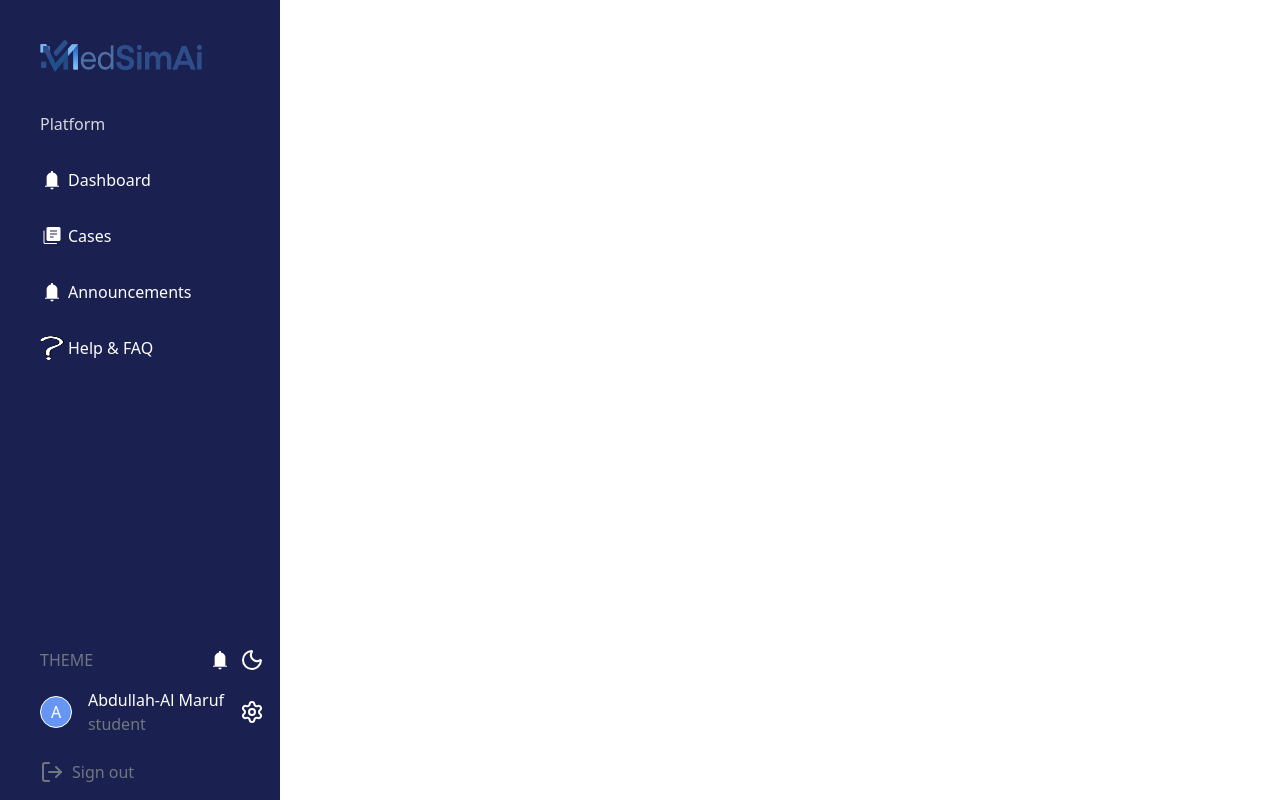
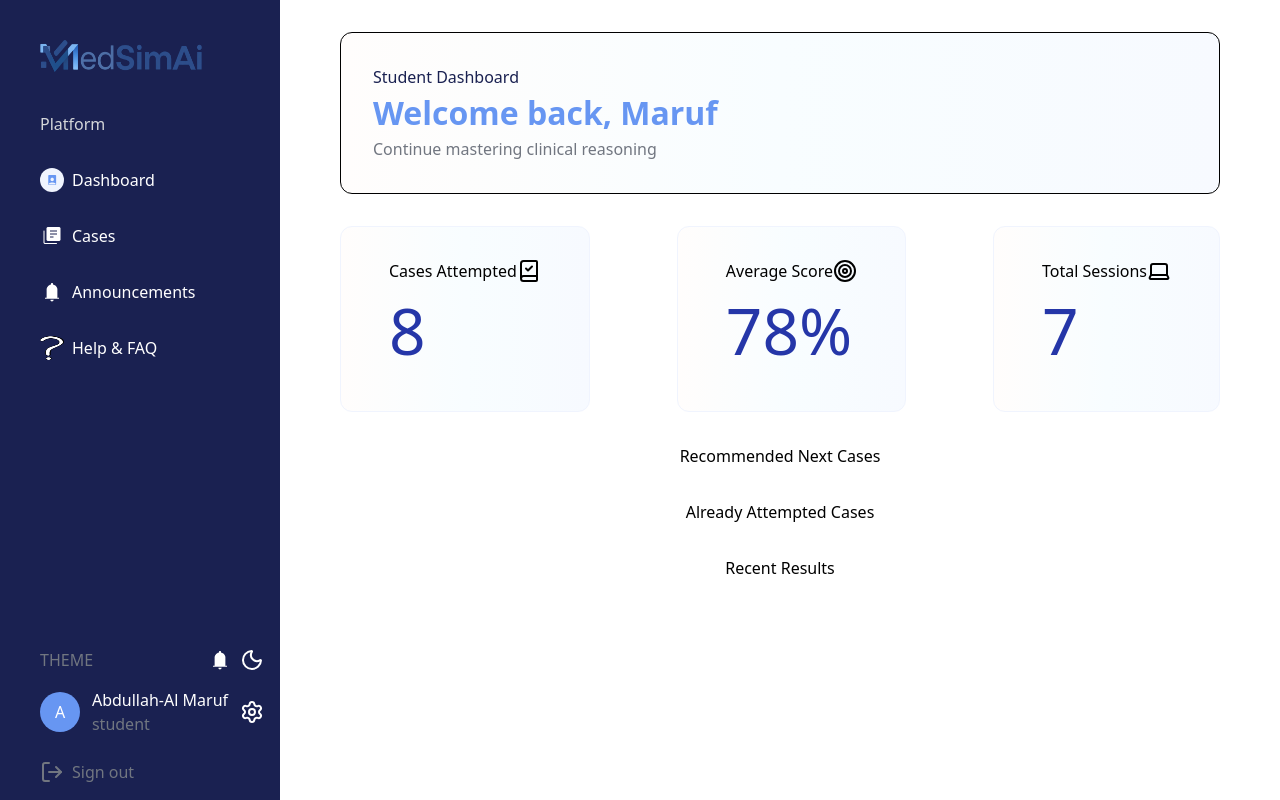
Before and after one commit to Rejoan2020/MedSimAi, a Next.js app: page / in a window 1280 px wide. Built offline with nearby package versions, Linux system fonts and the light colour scheme.

Commit message:
feat/dashboard for logged in student

```diff
--- a/app/components/Sidebar.jsx
+++ b/app/components/Sidebar.jsx
@@ -5,7 +5,7 @@ import React from 'react'
 export default function Sidebar() {
     const menu = [
         {
-            'icon': '/sidebar/notification.png',
+            'icon': '/icons/students.svg',
             'title': 'Dashboard'
         },
         {
@@ -31,7 +31,7 @@ export default function Sidebar() {
                 className='m-10 w-[162px] h-[32px]' />
             <div className='pl-10 pb-4 text-[#D5D7DA]'>Platform</div>
             {
-                menu.map((m, idx) => <div key={idx} className='flex gap-1 p-4 pl-10 hover:bg-[#6796F2] cursor-pointer'>
+                menu.map((m, idx) => <div key={idx} className='flex gap-2 p-4 pl-10 hover:bg-[#6796F2] cursor-pointer'>
                     <Image width={24} height={24} alt={m.title} src={m.icon} className='w-6 h-6' />
                     <div>{m.title}</div>
                 </div>)
@@ -45,7 +45,7 @@ export default function Sidebar() {
                     </div>
                 </div>
                 <div className='flex items-center justify-between'>
-                    <div className='border flex items-center justify-center rounded-full bg-light-blue p-2 h-8 w-8 cursor-pointer'>{user.name.charAt(0)}</div>
+                    <div className='border-0 hover:border-1 flex items-center justify-center rounded-full bg-light-blue p-2 h-10 w-10 cursor-pointer'>{user.name.charAt(0)}</div>
                     <div>
                         <div>{user.name}</div>
                         <div className='text-Secondary-Text'>{user.accountType}</div>
--- a/app/page.js
+++ b/app/page.js
@@ -4,8 +4,8 @@ import PerformanceIndicator from "@/components/PerformanceIndicator";
 import ResponsiveCircle from "@/components/ResponsiveCircle";
 import Tab from "@/components/Tab";
 import Sidebar from "./components/Sidebar";
-import Dashboard from "./components/AdminDashboard";
 import Footer from "./admin-dashboard/components/Footer";
+import Dashboard from "@/components/dashboard/Dashboard";
 
 export default function Home() {
   return (
@@ -15,8 +15,7 @@ export default function Home() {
       <PerformanceIndicator score = {4}/>
       <Options number = {1}/>
       <Button title={"Show details"} down = {false}/> */}
-      {/* <Dashboard/>  */}
-
+      <Dashboard/>
     </div>
   );
 }
--- /dev/null
+++ b/components/dashboard/Card.jsx
@@ -0,0 +1,14 @@
+import Image from 'next/image'
+import React from 'react'
+
+export default function Card({ title, number, icon:Icon }) {
+    return (
+        <div className='p-8 px-12 border-1 border-[#F0F4FE] rounded-xl bg-[linear-gradient(to_right,#FFFDFC,#F8FDFF,#F7FAFF)]'>
+            <div className='flex justify-between items-center'>
+                <div className='text-[16px]'>{title}</div>
+                <Icon/>
+            </div>
+            <div className='text-[#2536A8] text-[64px]'>{number}</div>
+        </div>
+    )
+}
--- /dev/null
+++ b/components/dashboard/Dashboard.jsx
@@ -0,0 +1,35 @@
+import React from 'react'
+import Welcome from './Welcome'
+import Card from './Card'
+import { BookCheck, TargetIcon, Laptop } from 'lucide-react'
+
+export default function Dashboard() {
+    const cards = [
+        {
+            'title': 'Cases Attempted',
+            'number': '8',
+            'icon': BookCheck,
+        },
+        {
+            'title': 'Average Score',
+            'number': '78%',
+            'icon': TargetIcon,
+        },
+        {
+            'title': 'Total Sessions',
+            'number': '7',
+            'icon': Laptop,
+        }
+    ]
+    return (
+        <div className='w-full m-8 flex flex-col items-center gap-8'>
+            <Welcome />
+            <div className='flex justify-between w-full max-w-220 '>
+                {cards.map((card, index) => <Card key={index} title={card.title} number={card.number} icon={card.icon} />)}
+            </div>
+            <div>Recommended Next Cases</div>
+            <div>Already Attempted Cases</div>
+            <div>Recent Results</div>
+        </div>
+    )
+}
--- /dev/null
+++ b/components/dashboard/Welcome.jsx
@@ -0,0 +1,11 @@
+import React from 'react'
+
+export default function Welcome() {
+  return (
+    <div className='bg-[linear-gradient(to_right,#FFFDFC,#F8FDFF,#F7FAFF)] p-8 border-1 rounded-xl w-full max-w-220'>
+      <div className='text-deep-blue font-medium'>Student Dashboard</div>
+      <div className='text-light-blue text-[32px] font-bold'>Welcome back, Maruf</div>
+      <div className='text-Secondary-Text'>Continue mastering clinical reasoning</div>
+    </div>
+  )
+}
```
